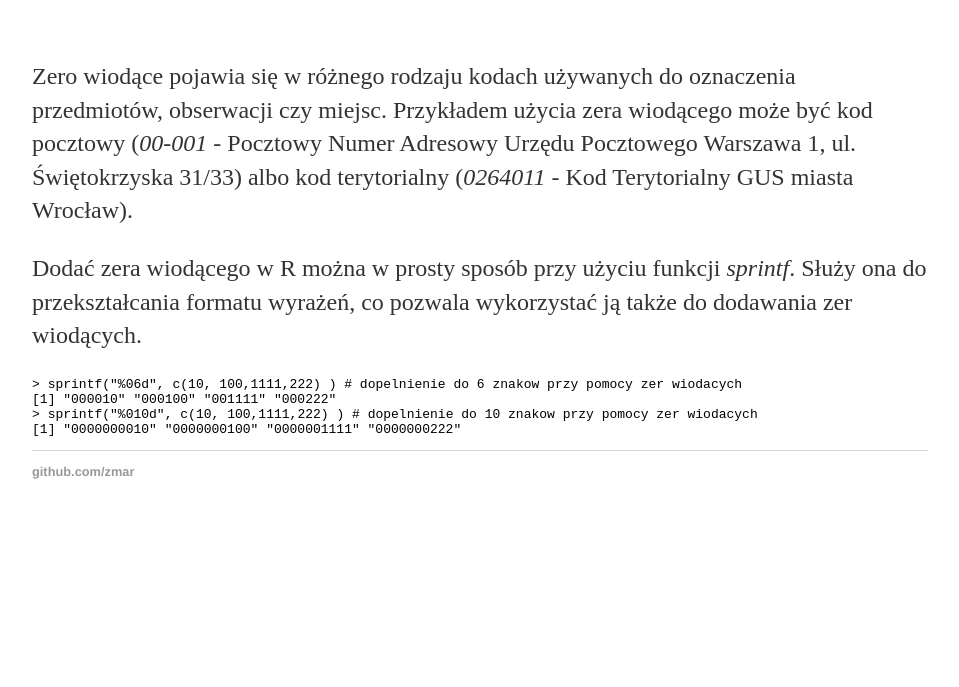
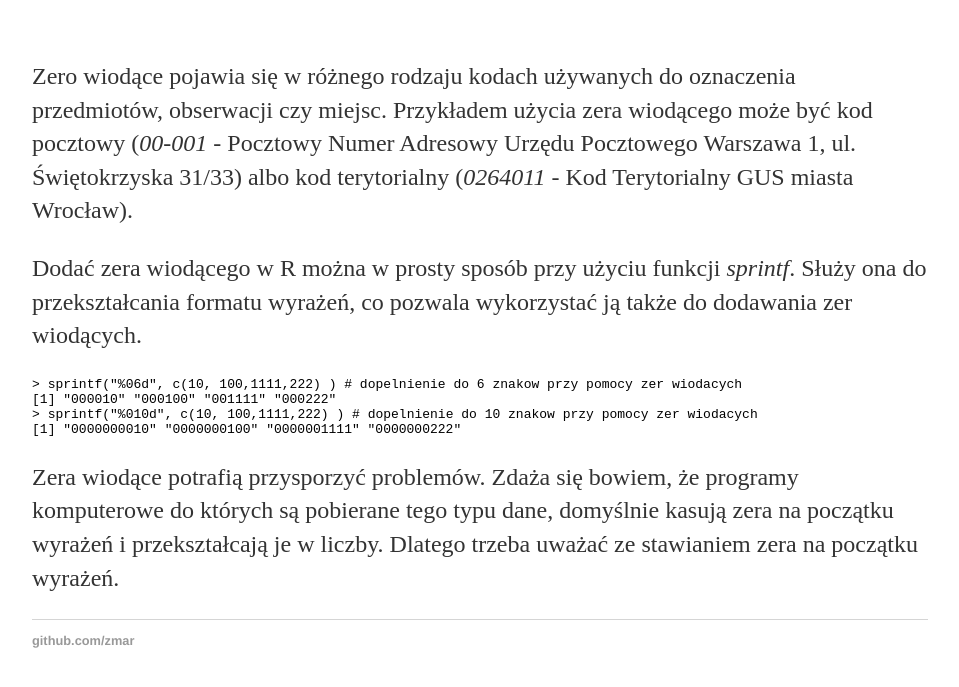
Before and after one commit to zmar/SmarteR_useR, a Jekyll site: the page built from _posts/2016-05-05-start.md, in a window 1280 px wide. Shown: the top 687 px of the page, without its empty margins (160-1119 px from the left). Built offline with Jekyll 4.4.1, drawn with Linux system fonts in a browser that asks for light colours.

Commit message:
Update 2016-05-05-start.md

`````diff
--- a/_posts/2016-05-05-start.md
+++ b/_posts/2016-05-05-start.md
@@ -14,3 +14,4 @@
 > sprintf("%010d", c(10, 100,1111,222) ) # dopelnienie do 10 znakow przy pomocy zer wiodacych
 [1] "0000000010" "0000000100" "0000001111" "0000000222"
 ````
+Zera wiodące potrafią przysporzyć problemów. Zdaża się bowiem, że programy komputerowe do których są pobierane tego typu dane, domyślnie kasują zera na początku wyrażeń i przekształcają je w liczby. Dlatego trzeba uważać ze stawianiem zera na początku wyrażeń.
`````
